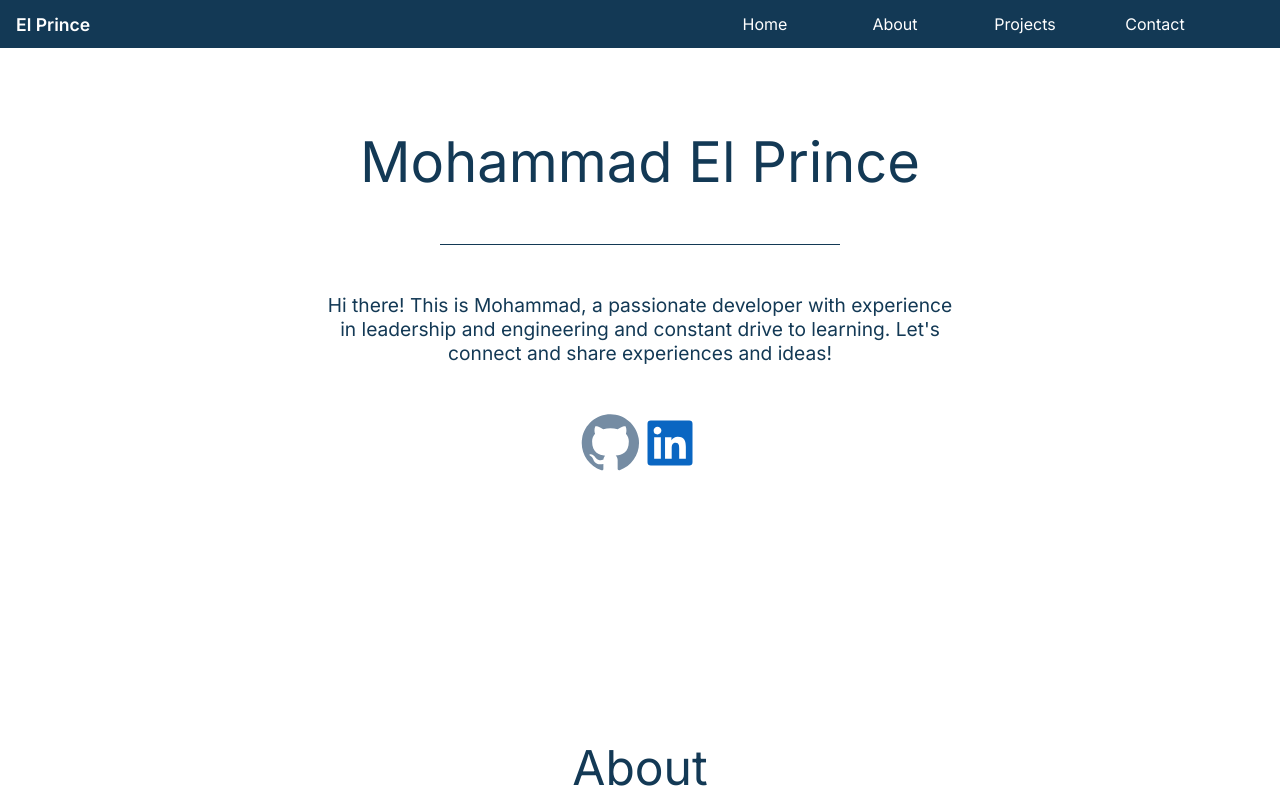
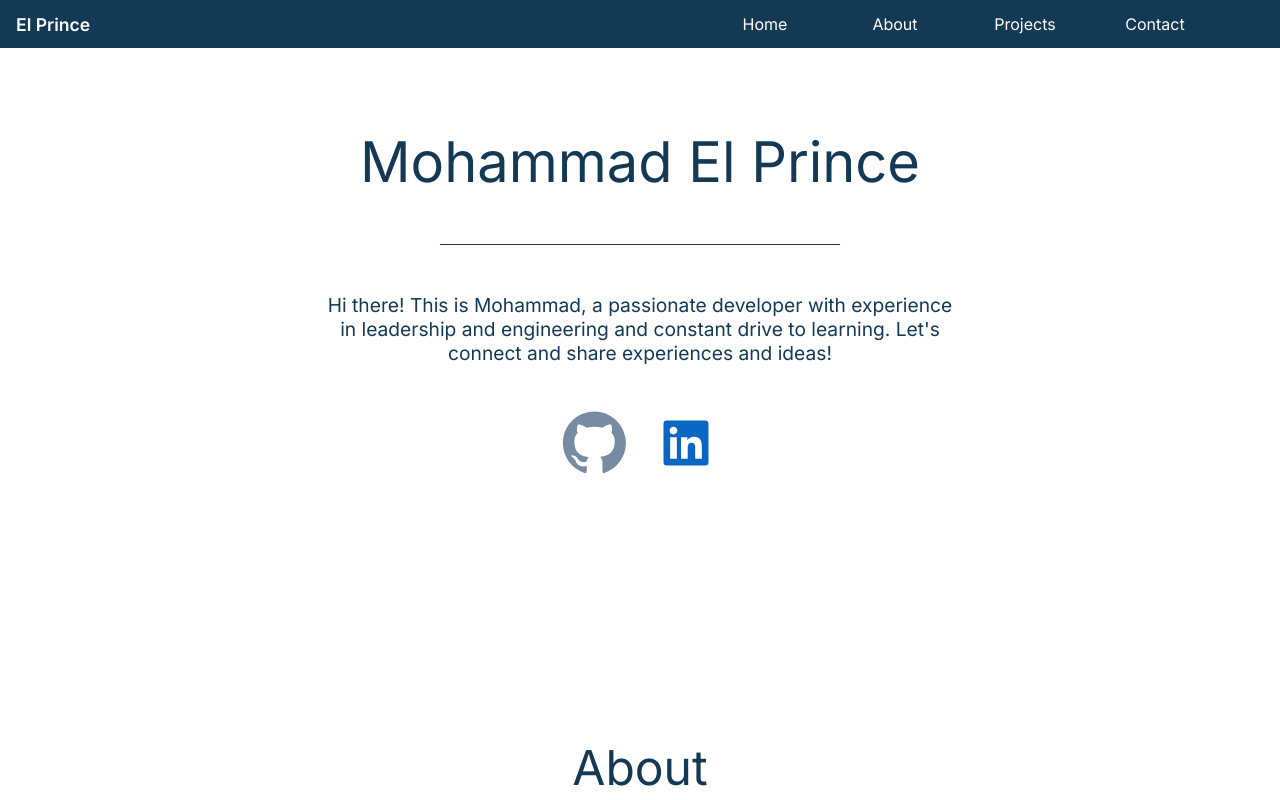
Before and after one commit to elprince-dev/portfolio-simple, a Next.js app: page / in a window 1280 px wide. In both pictures the pointer is over the picture 610 px from the left and 442 px from the top of the page. Shown: the top 800 px of the page. Built offline with nearby package versions, Linux system fonts and the light colour scheme.

Commit message:
Adds hover effect to links

```diff
--- a/src/components/intro/intro.scss
+++ b/src/components/intro/intro.scss
@@ -35,9 +35,14 @@
 
     .social {
         display: flex;
+        gap: 2em;
 
         img {
             width: 60px;
+            transition: 0.5s ease-in-out;
+            &:hover {
+                scale: 1.1;
+            }
         }
     }
 
```
